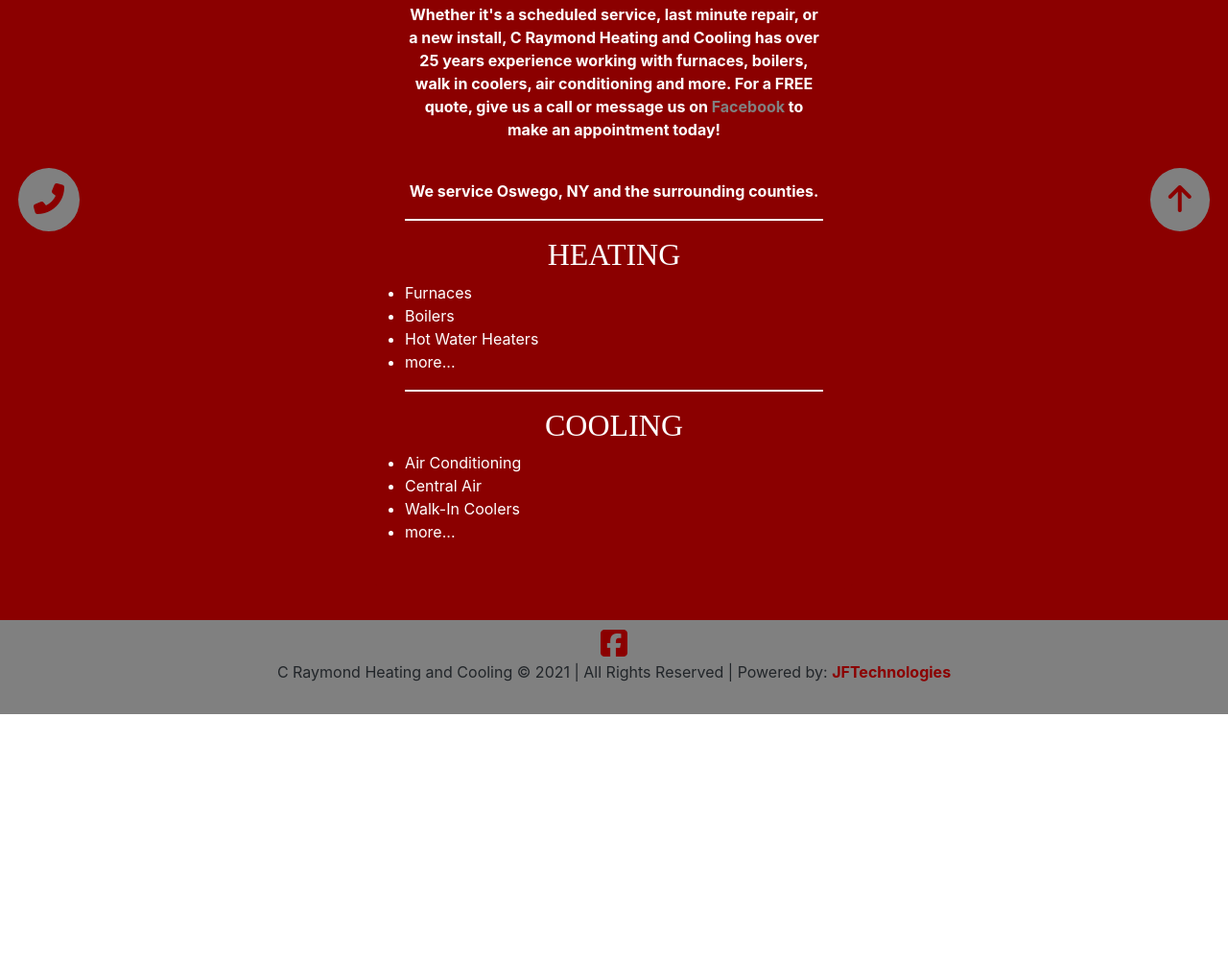
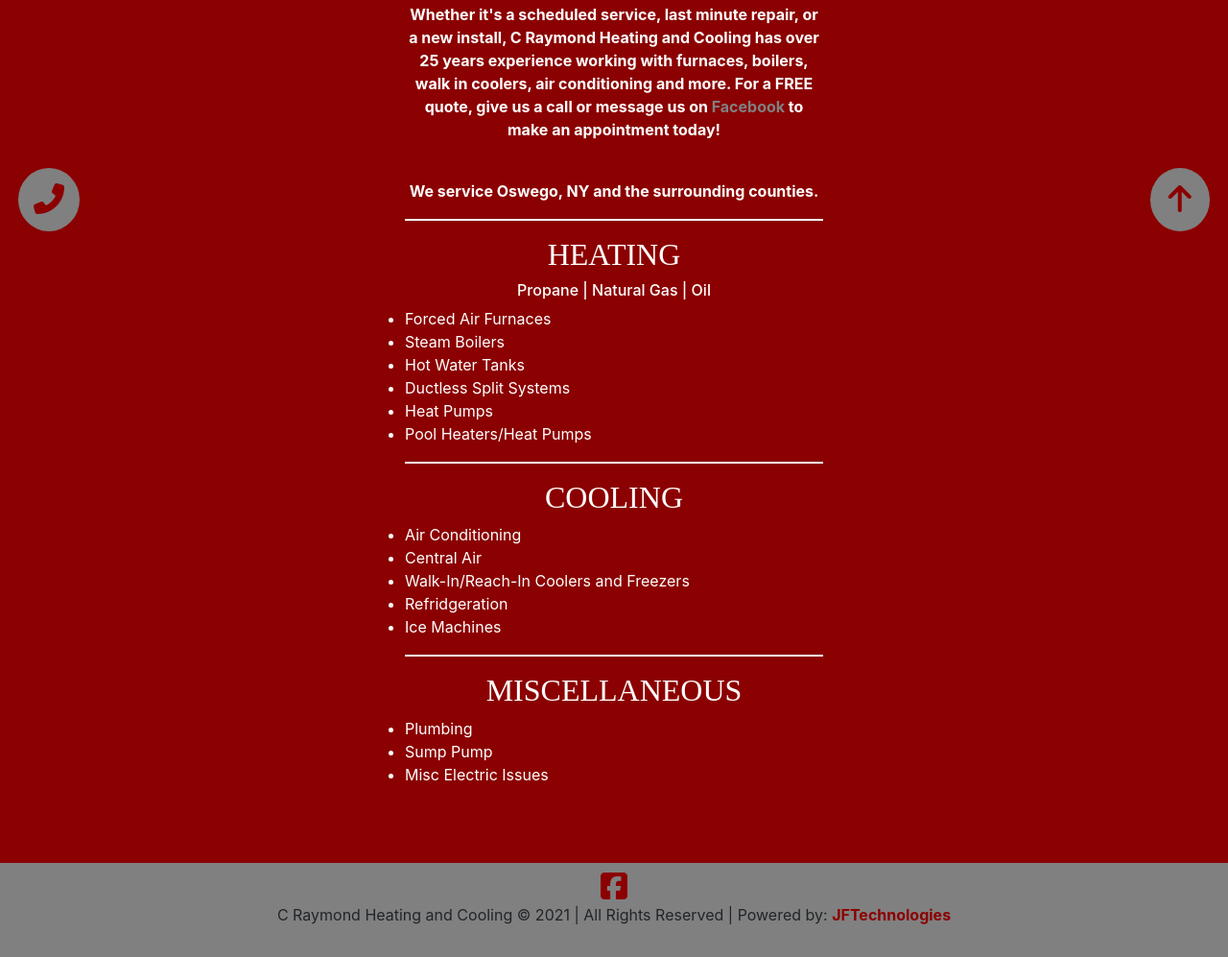
Before and after one commit to Jacob52210/C_Raymond, a plain HTML site: page index.html in a window 1280 px wide. Shown: the part 540-1537 px from the top of the page at 96% size. Before the commit the page ends 1284 px from the top, so only its background shows below. Drawn offline with nearby package versions, Linux system fonts and the light colour scheme; a web font is replaced by a local one.

Commit message:
added more services

```diff
--- a/css/style.scss
+++ b/css/style.scss
@@ -162,6 +162,11 @@ body {
 				h1 {
 					font-size: 2rem;
 					font-family: 'Arbutus Slab', serif;
+				}
+
+				h4 {
+					font-size: 1rem;
+					color: white;
 				}
 
 				p {
--- a/index.html
+++ b/index.html
@@ -71,11 +71,14 @@
 
         <article class="heating" id="heating">
           <h1>HEATING</h1>
+          <h4>Propane | Natural Gas | Oil</h4>
           <ul>
-            <li>Furnaces</li>
-            <li>Boilers</li>
-            <li>Hot Water Heaters</li>
-            <li>more...</li>
+            <li>Forced Air Furnaces</li>
+            <li>Steam Boilers</li>
+            <li>Hot Water Tanks</li>
+            <li>Ductless Split Systems</li>
+            <li>Heat Pumps</li>
+            <li>Pool Heaters/Heat Pumps</li>
           </ul>
         </article>
 
@@ -86,8 +89,20 @@
           <ul>
             <li>Air Conditioning</li>
             <li>Central Air</li>
-            <li>Walk-In Coolers</li>
-            <li>more...</li>
+            <li>Walk-In/Reach-In Coolers and Freezers</li>
+            <li>Refridgeration</li>
+            <li>Ice Machines</li>
+          </ul>
+        </article>
+
+        <hr />
+
+        <article class="misc" id="misc">
+          <h1>MISCELLANEOUS</h1>
+          <ul>
+            <li>Plumbing</li>
+            <li>Sump Pump</li>
+            <li>Misc Electric Issues</li>
           </ul>
         </article>
 
```
Also changed, not shown: css/style.css, 1 other file.
